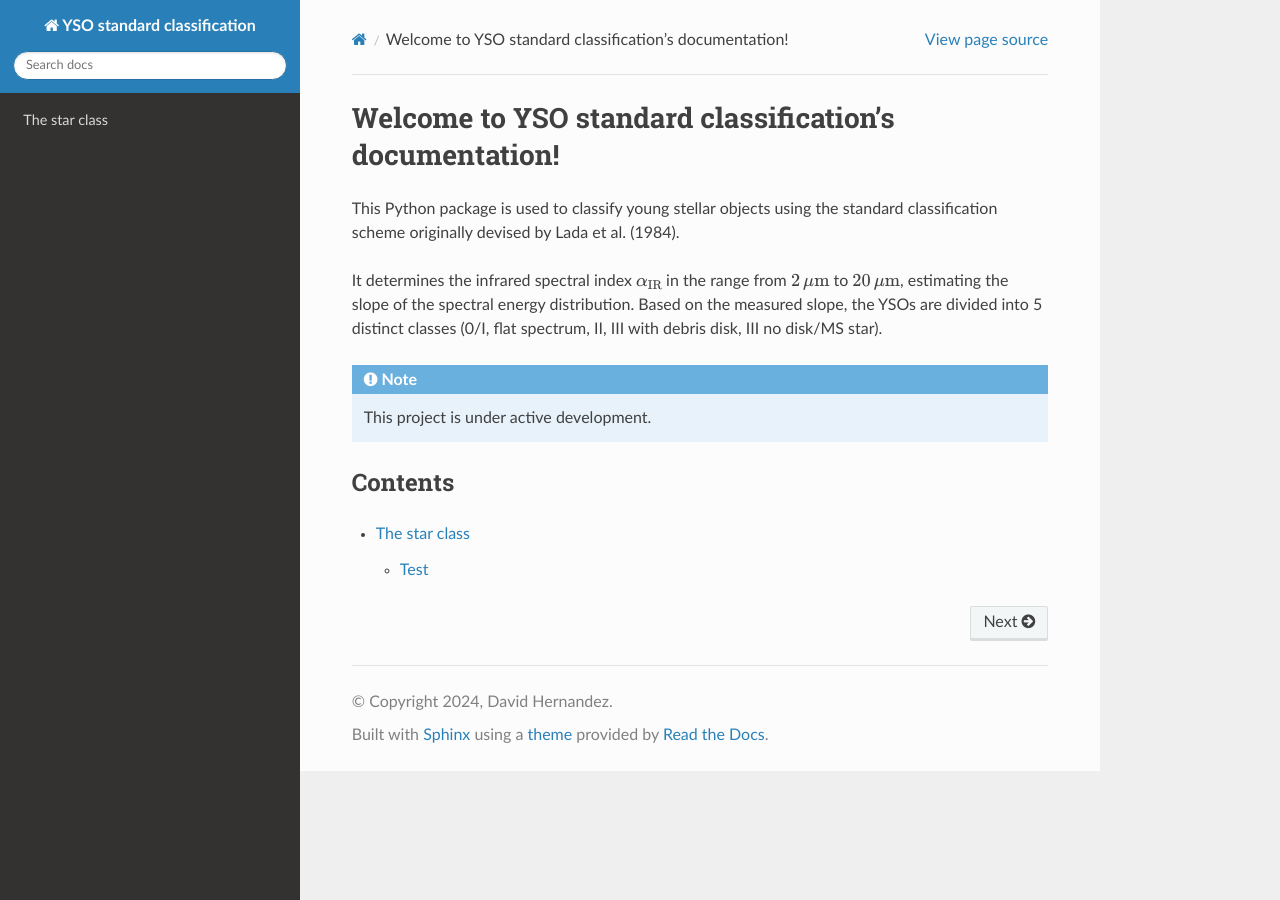
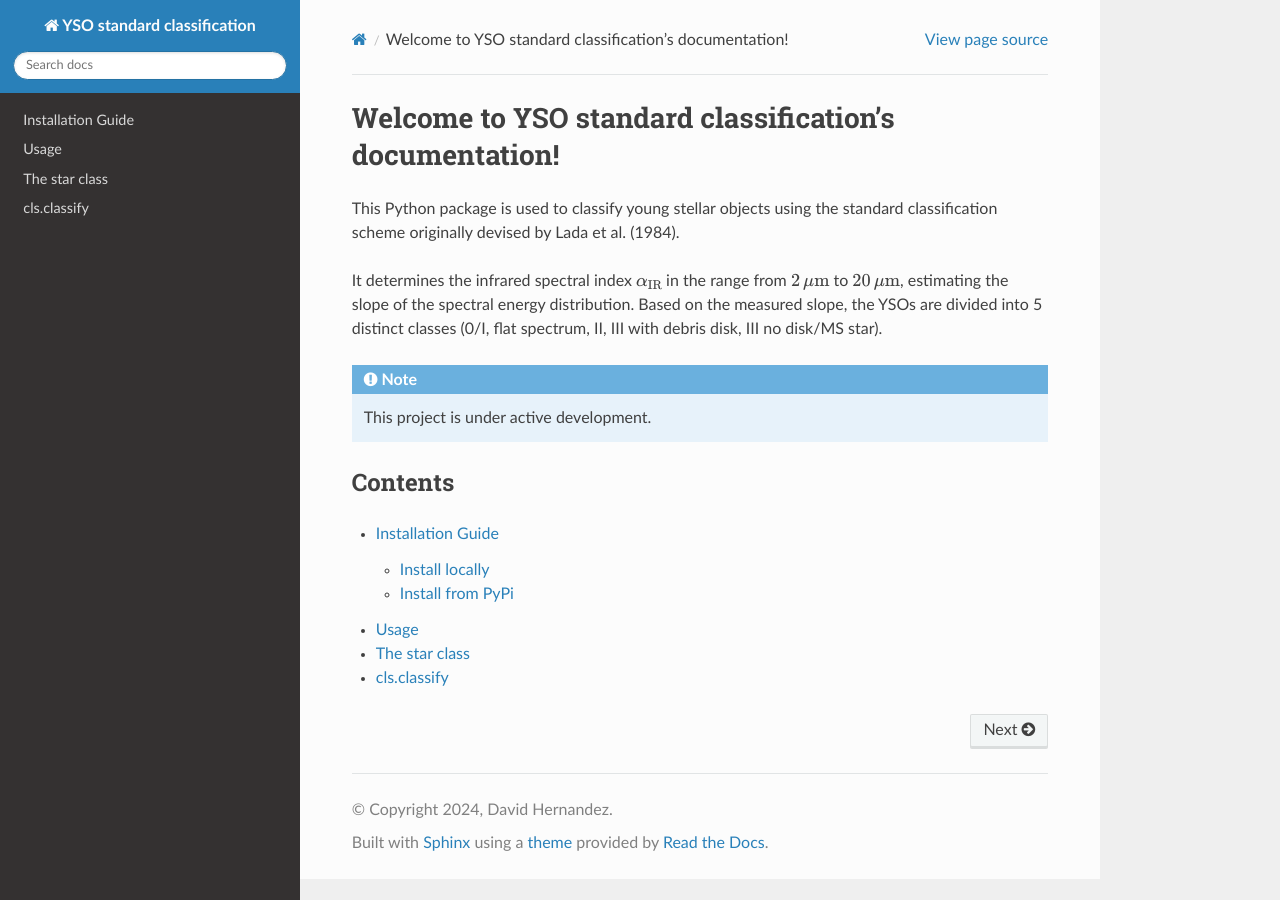
Before and after one commit to Starvexx/standard_classification, a Sphinx documentation site: the page built from docs/source/index.rst, in a window 1280 px wide. Built offline with Sphinx 7.4.7 and the Read the Docs theme 2.0.0, drawn with Linux system fonts in a browser that asks for light colours.

Commit message:
Update documentation

```diff
--- a/docs/source/_autosummary/classify.classify.rst
+++ b/docs/source/_autosummary/cls.classify.rst
@@ -1,17 +1,7 @@
-classify.classify
+cls.classify
 =================
 
-.. automodule:: classify.classify
-
-
-
-
-
-
-
-
-
-
+.. automodule:: cls.classify
 
    .. rubric:: Classes
 
--- a/docs/source/conf.py
+++ b/docs/source/conf.py
@@ -5,7 +5,7 @@
 
 import os
 import sys
-sys.path.insert(0, os.path.abspath('../../standard_classification/'))
+sys.path.insert(0, os.path.abspath('../../src/standard_classification/'))
 
 # -- Project information -----------------------------------------------------
 # https://www.sphinx-doc.org/en/master/usage/configuration.html#project-information
--- a/docs/source/index.rst
+++ b/docs/source/index.rst
@@ -23,4 +23,7 @@ Contents
 --------
 
 .. toctree::
+   installation
+   usage
    api/star
+   _autosummary/cls.classify
--- a/src/standard_classification/_version.py
+++ b/src/standard_classification/_version.py
@@ -1 +1 @@
-__version__ = "0.1.1b"
+__version__ = "0.1.2b"
```
Also changed, not shown: docs/source/api/star.rst (+10 -6 lines), docs/source/installation.rst (added, +47 -0 lines), docs/source/usage.rst (added, +8 -0 lines).
